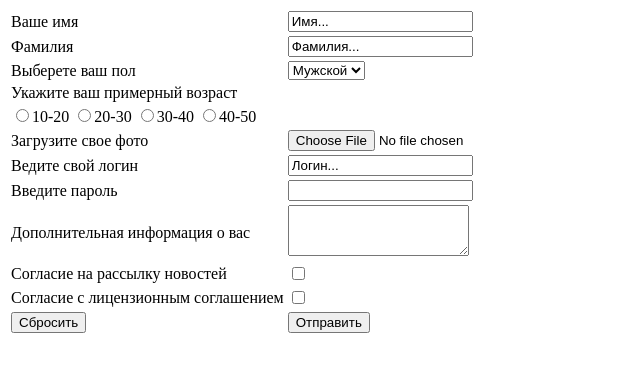
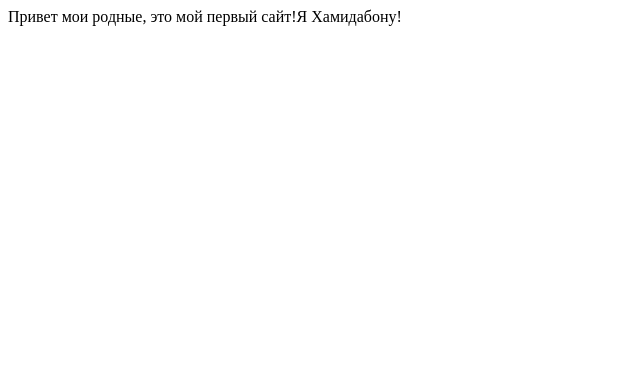
Before and after one commit to khamidabonu/abdulatif, a plain HTML site: page index.html in a window 1280 px wide. Shown: the whole page, without its empty margins (0-640 px from the left). Drawn offline with Linux system fonts and the light colour scheme.

Commit message:
Update index.html

```diff
--- a/index.html
+++ b/index.html
@@ -5,62 +5,6 @@
 	<title>Document</title>
 </head>
 <body>
-	<table>                                     <form method="get">
-<tr>
-			<td>Ваше имя</td>
-			<td><input type="text"value="Имя..."name="name"><td>
-</tr>
-<tr>
-			<td>Фамилия</td>
-			<td><input type="text"value="Фамилия..."name="fam">
-</tr>
-<tr>
-			<td>Выберете ваш пол</td>
-			<td><select>
-			<option>Мужской</option>
-            <option>Женский</option>
-			</select>
-			</td>
-</tr>
-<tr>
-			<td colspan="2">Укажите ваш примерный возраст</td>
-</tr>
-<tr>
-    		<td><input type="radio"value="radiobuttom"name="radiobuttom">10-20
-     		<input type="radio"value="radiobuttom"name="radiobuttom">20-30
-     		<input type="radio"value="radiobuttom"name="radiobuttom">30-40
-     		<input type="radio"value="radiobuttom"name="radiobuttom">40-50
-    		</td>
-</tr>
-<tr>
-            <td>Загрузите свое фото</td>
-            <td><input type="file"/></td>
-</tr>
-<tr>
-            <td>Ведите свой логин</td>
-            <td> <input type="text"value="Логин..."name="login"></td>
-</tr>
-<tr>
-            <td>Введите пароль</td>
-            <td> <input type="password"name="password"></td>
-</tr>
-<tr>
-            <td>Дополнительная информация о вас</td>
-	        <td><textarea name="about" id="about" cols="20" rows="3"></textarea></td>
-</tr>
-<tr>
-            <td>Согласие на рассылку новостей</td>
-            <td><input type="checkbox"/></td>
-</tr>
-<tr>
-           <td>Согласие с лицензионным соглашением</td>
-           <td><input type="checkbox"/></td>
-</tr>
-<tr>
-	       <td><input type="reset"value="Сбросить"></td>
-           <td><input type="submit"value="Отправить"></td>
-</tr>
-         </form>
-    </table>
+	Привет мои родные, это мой первый сайт!Я Хамидабону!
 </body>
 </html>
```
